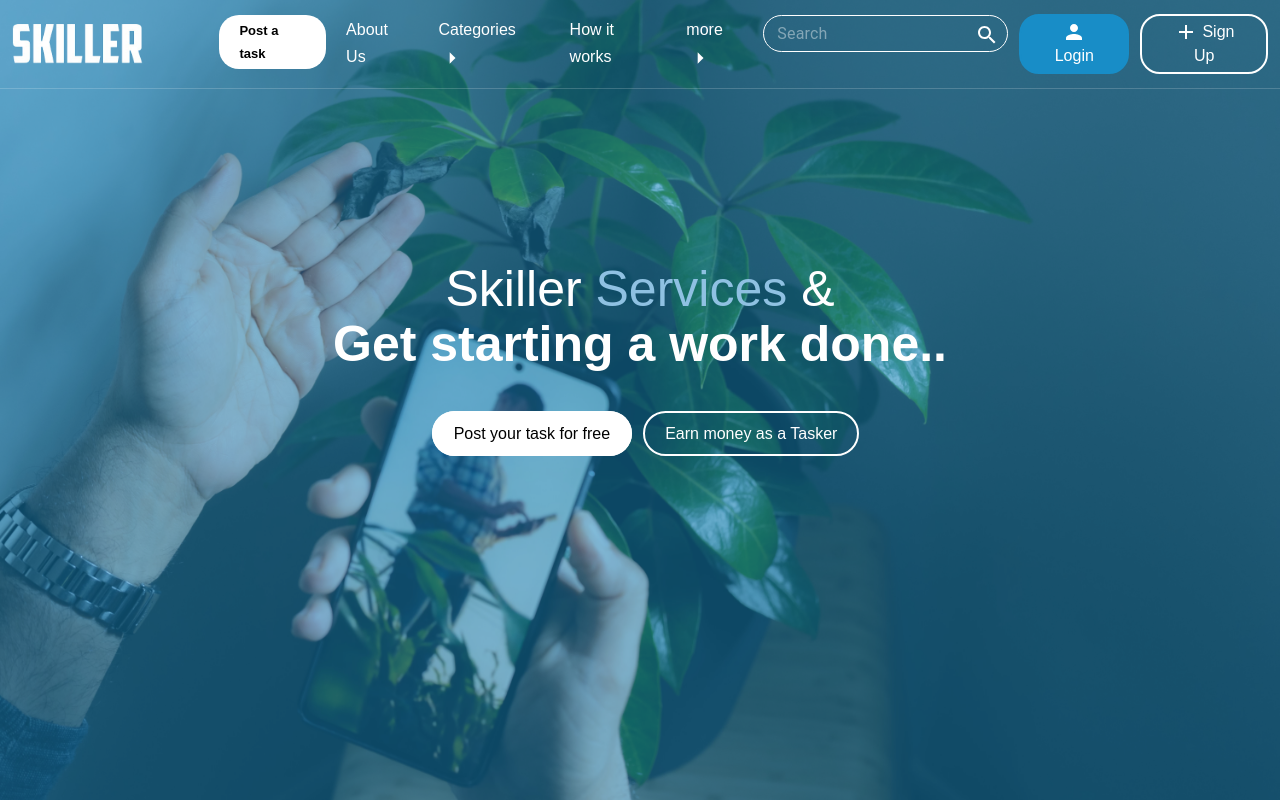
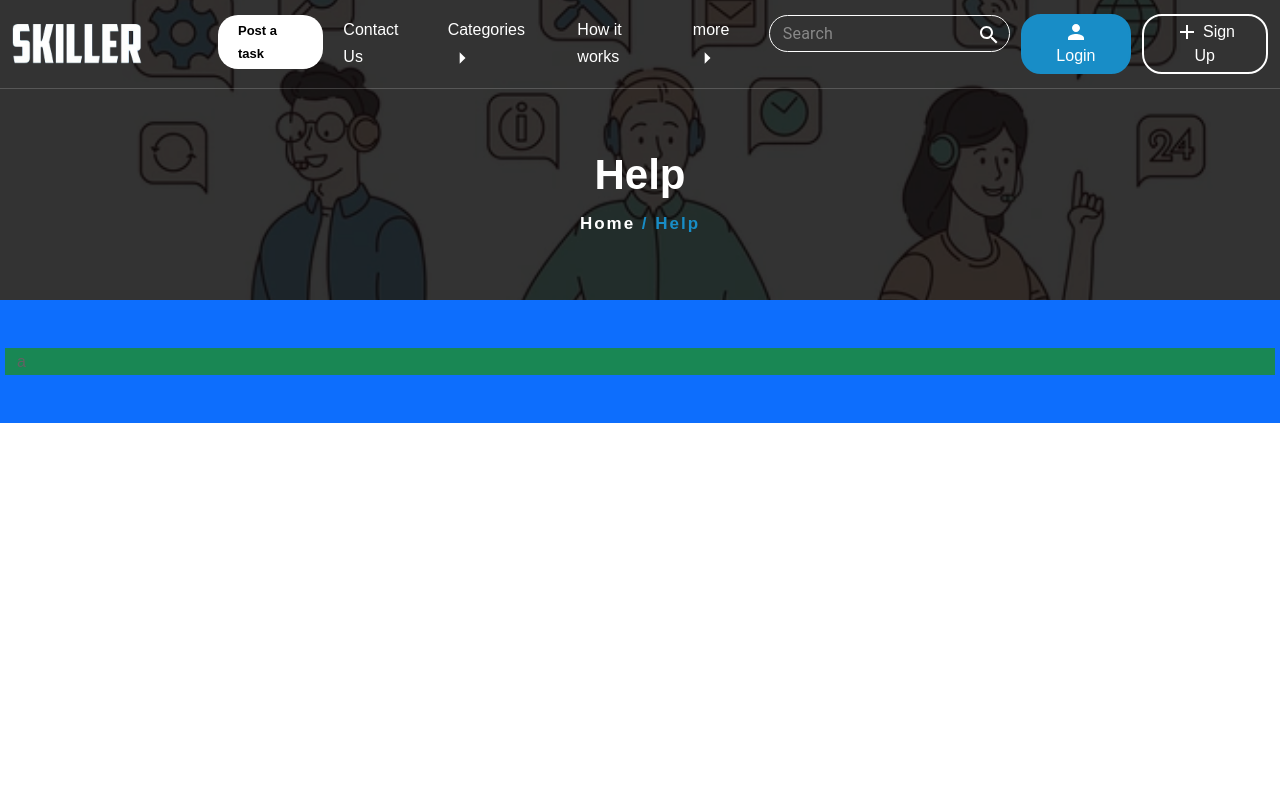
Before and after one commit to HimanshuSuratiya/SkillerWebnMob, a React (Create React App) app: page /help in a window 1280 px wide. Before the commit this address led to /. Shown: the top 802 px of the page. Built offline with nearby package versions, Linux system fonts and the light colour scheme.

Commit message:
working on Help and faq page

```diff
--- a/src/App.js
+++ b/src/App.js
@@ -9,6 +9,7 @@ import Contactus from "./Components/Contactus/Contactus";
 import OtpVerification from "./Components/Loginandcreateaccount/OTP/OtpVerification";
 import PostATasker from "./Components/Postatasker/PostATasker";
 import Howitwork from "./Components/Howitworks/Howitwork";
+import Help from "./Components/Help/Help";
 
 const App = () => {
   return (
@@ -21,6 +22,7 @@ const App = () => {
         <Route path="/contact-us" element={<Contactus />} />
         <Route path="/otp-verification" element={<OtpVerification />} />
         <Route path="/post-a-task" element={< PostATasker />} />
+        <Route path="/help" element={< Help />} />
         {/* <Route path="/post-a-task" element={< />} /> */}
         {/* <Route path="/about-us" element={< />} /> */}
         <Route path="/how-it-works" element={<Howitwork />} />
--- a/src/Components/Contactus/Contactus.js
+++ b/src/Components/Contactus/Contactus.js
@@ -47,7 +47,7 @@ const Contactus = () => {
             <Menu />
             <section className="vh-80">
                 <Banner imgSource={Images.contactus} text="Contact us" />
-                <div className="contact3 py-5">
+                <div className="contact py-5">
                     <div className="row no-gutters">
                         <div className="container">
                             <div className="mb-2 d-flex justify-content-evenly w-100 align-items-center">
--- /dev/null
+++ b/src/Components/Help/Help.js
@@ -0,0 +1,22 @@
+import React from 'react'
+import Menu from "../Menu/Menu";
+import Banner from '../Banner/Banner';
+import Images from '../../Images/Image';
+
+const Help = () => {
+    return (
+        <>
+            <Menu />
+            <section className="vh-80">
+                <Banner imgSource={Images.help} text="Help" />
+                <div className="help py-5 bg-primary">
+                    <div className="container bg-success">
+                        a
+                    </div>
+                </div>
+            </section>
+        </>
+    );
+};
+
+export default Help
--- a/src/Components/Menu/Menu.js
+++ b/src/Components/Menu/Menu.js
@@ -42,7 +42,7 @@ const Menu = () => {
                                 <li className="nav-item">
                                     <NavLink className="nav-link postATaskbtn" aria-current="page" to="/post-a-task">Post a task</NavLink>
                                 </li>
-                                <li className="nav-item"><NavLink className="nav-link" to="/about-us">About Us</NavLink></li>
+                                <li className="nav-item"><NavLink className="nav-link" to="/contact-us">Contact Us</NavLink></li>
                                 <li className="nav-item dropdown">
                                     <a className={`nav-link dropdown ${state.categories}`} data-bs-toggle="dropdown" onClick={() => {
                                         setState(prevState => ({ ...prevState, categories: state.categories === '' ? 'show' : '', moreMenu: '' }));
@@ -152,9 +152,8 @@ const Menu = () => {
                                         <div className="categoriesContant">
                                             <div className="submenuLeftCont">
                                                 <ul className="CategoriesList">
-                                                    <li><NavLink to="/contact-us">Contact Us</NavLink></li>
                                                     <li><a href="">Browse requests</a></li>
-                                                    <li><a href="">Help</a></li>
+                                                    <li><NavLink to="/help">Help</NavLink></li>
                                                     <li><NavLink to="/profile">My Profile</NavLink></li>
                                                     <li><a href="">Notification</a></li>
                                                     <li><a href="">My tasks</a></li>
--- a/src/Images/Image.js
+++ b/src/Images/Image.js
@@ -56,6 +56,7 @@ import customerSupport from "./customerSupport.png";
 import telephoneSupport from "./telephoneSupport.jpg";
 import communicationImage from "./communicationImage.jpg";
 import card from "./card.jpg";
+import help from "./help.webp";
 
 const Images = {
     Logo,
@@ -116,6 +117,7 @@ const Images = {
     telephoneSupport,
     communicationImage,
     card,
+    help,
 };
 
 export default Images;
```
Also changed, not shown: src/Images/help.webp (added).
